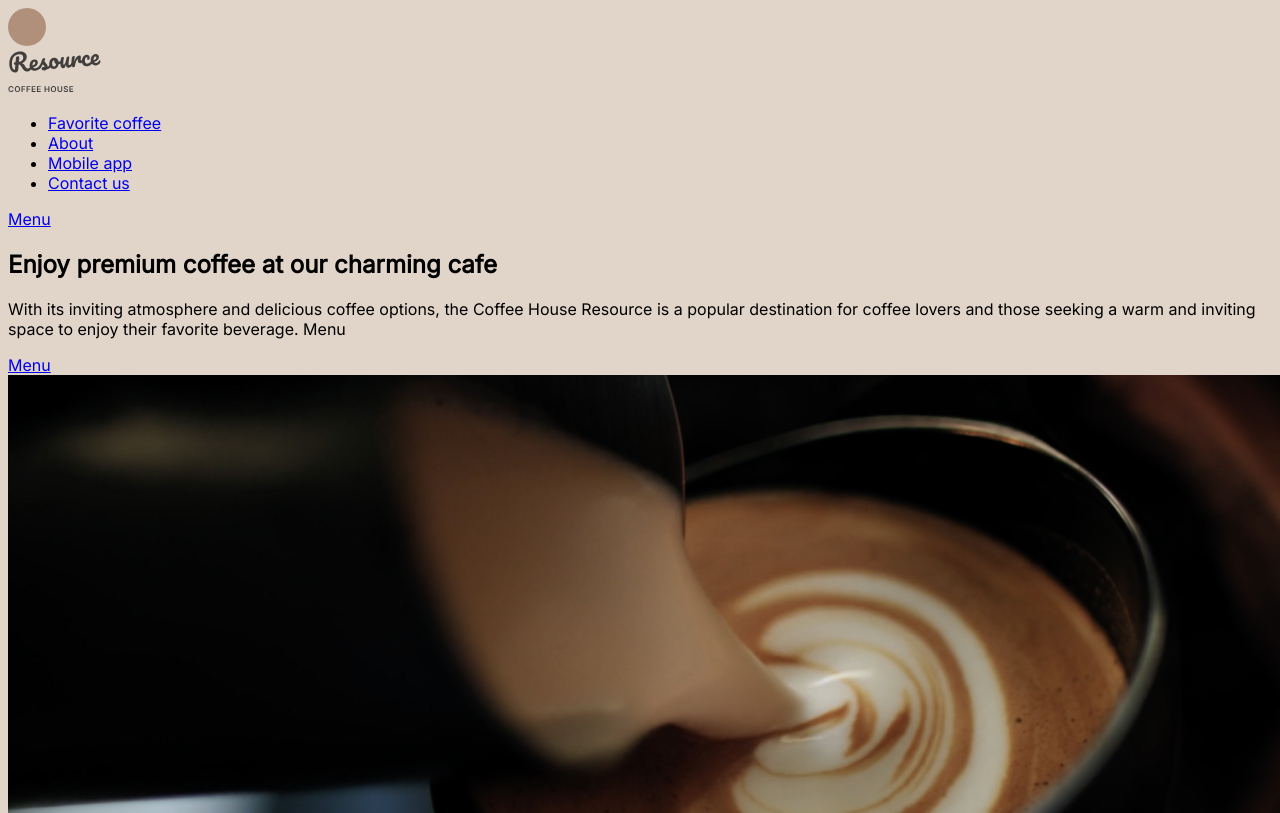
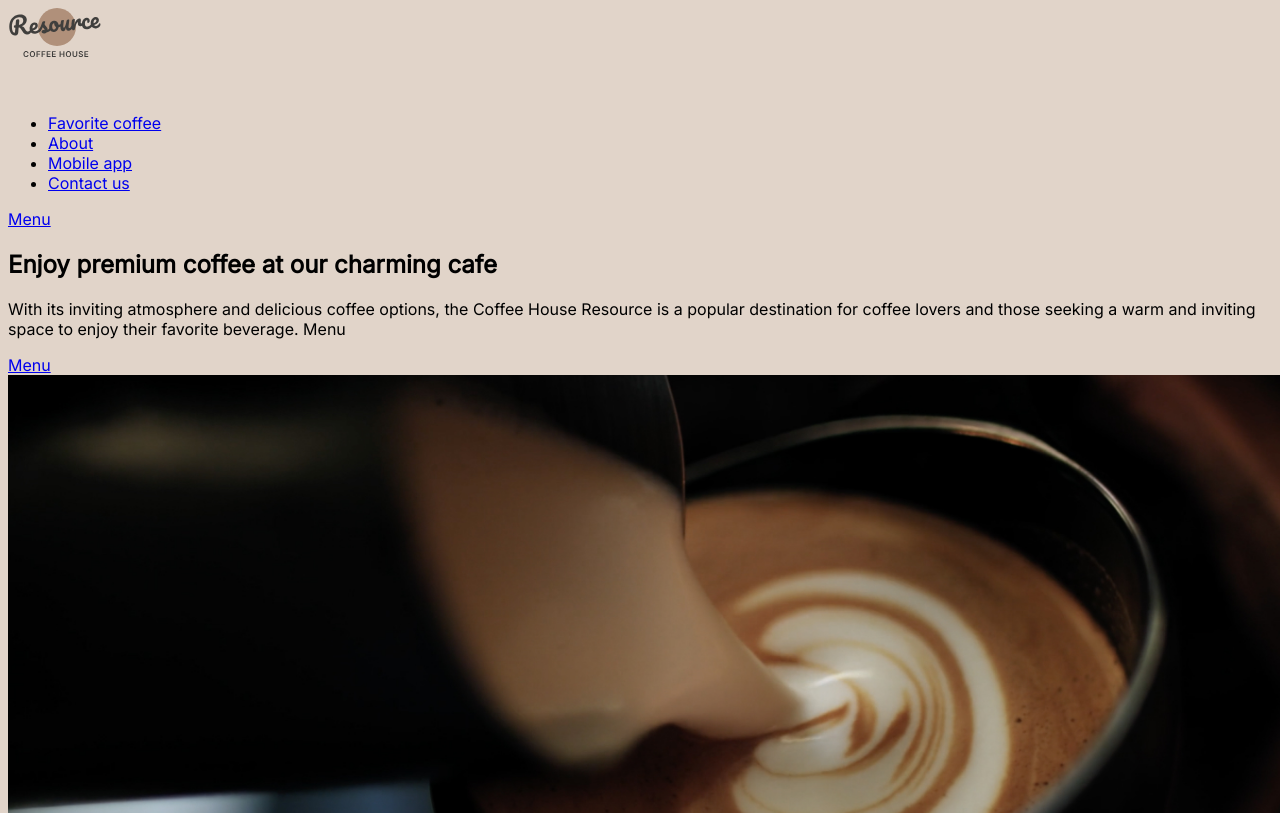
Before and after one commit to darimatveeva/Coffee-house, a plain HTML site: page coffee-house/index.html in a window 1280 px wide. Shown: the top 813 px of the page. Drawn offline with Linux system fonts and the light colour scheme.

Commit message:
feat: create logo in style.css

```diff
--- a/coffee-house/css/style.css
+++ b/coffee-house/css/style.css
@@ -3,3 +3,21 @@ body {
     background-color:#E1D4C9;
     font-family: Inter;
 }
+.logo {
+    position: relative;
+}
+.logo1 {
+    position: relative;
+    top: 0px;
+    left: 30px;
+}
+.logo2 {
+    position: relative;
+    top: -37px;
+    left: 0px;
+}
+.logo3 {
+    position: relative;
+    top: -35px;
+    left: 15px;
+}
```
